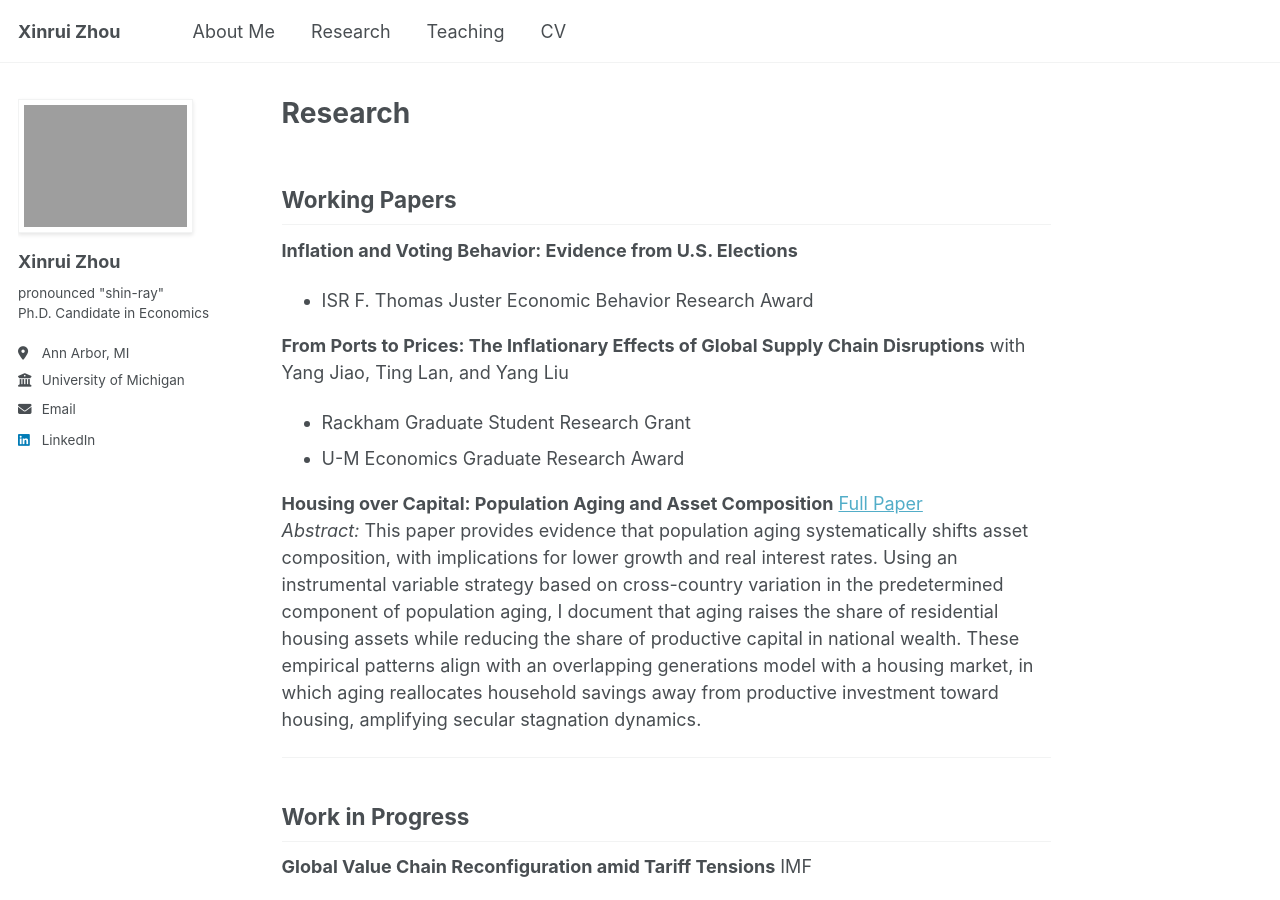
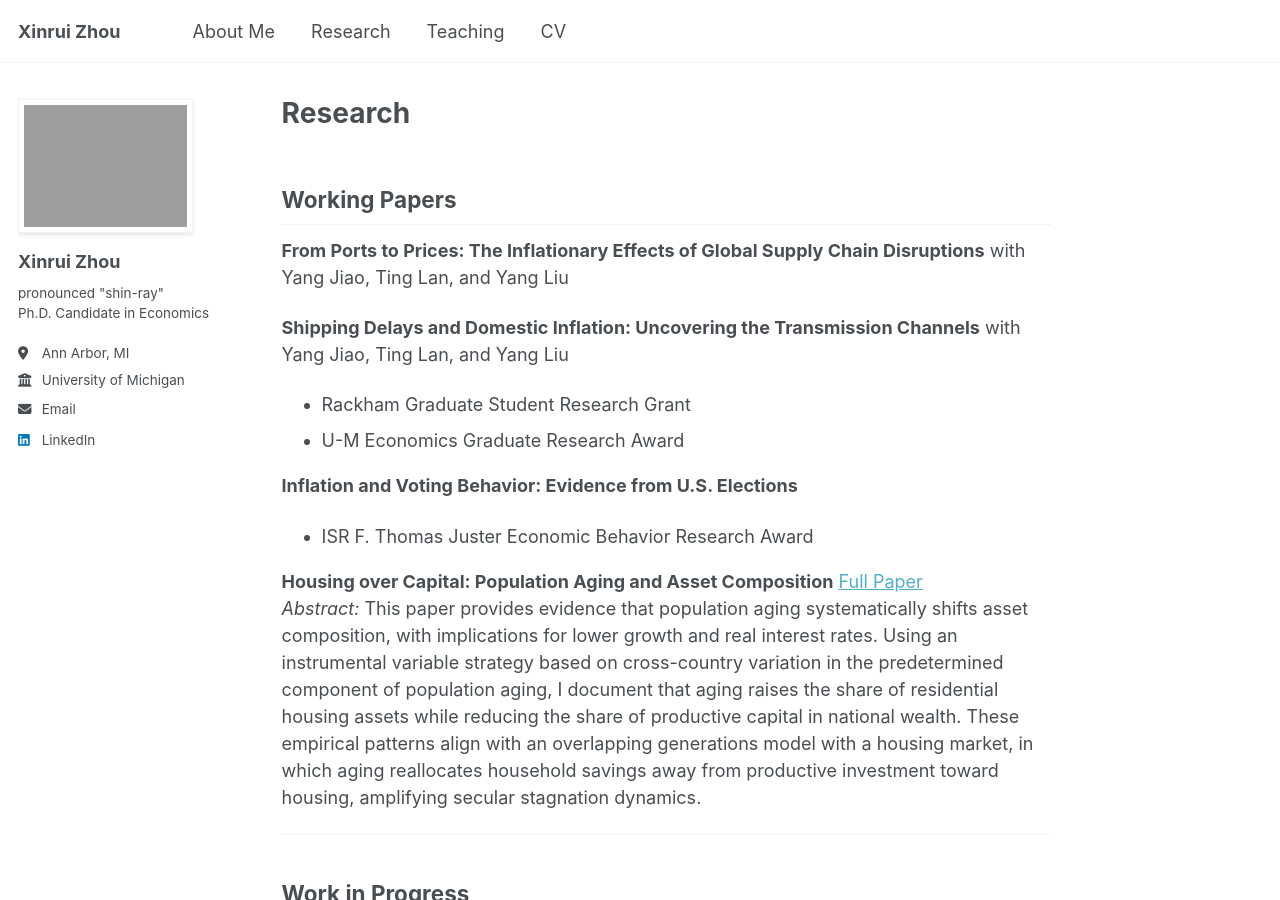
Before and after one commit to xruizhou/xruizhou.github.io, a Jekyll site: the page built from _pages/research.md, in a window 1280 px wide and 900 px high. Built offline with Jekyll 4.4.1, drawn with Linux system fonts in a browser that asks for light colours; a script that is not in the unit is left out.

Commit message:
Update research.md

```diff
--- a/_pages/research.md
+++ b/_pages/research.md
@@ -7,12 +7,14 @@ author_profile: ture
 
 ## Working Papers
 
+**From Ports to Prices: The Inflationary Effects of Global Supply Chain Disruptions** with Yang Jiao, Ting Lan, and Yang Liu
+
+**Shipping Delays and Domestic Inflation: Uncovering the Transmission Channels** with Yang Jiao, Ting Lan, and Yang Liu
+- Rackham Graduate Student Research Grant
+- U-M Economics Graduate Research Award
+
 **Inflation and Voting Behavior: Evidence from U.S. Elections**
 - ISR F. Thomas Juster Economic Behavior Research Award
-
-**From Ports to Prices: The Inflationary Effects of Global Supply Chain Disruptions** with Yang Jiao, Ting Lan, and Yang Liu
-- Rackham Graduate Student Research Grant
-- U-M Economics Graduate Research Award
 
 **Housing over Capital: Population Aging and Asset Composition** [Full Paper](/files/aging_asset_comp.pdf)
 *Abstract:* This paper provides evidence that population aging systematically shifts asset composition, with implications for lower growth and real interest rates. Using an instrumental variable strategy based on cross-country variation in the predetermined component of population aging, I document that aging raises the share of residential housing assets while reducing the share of productive capital in national wealth. These empirical patterns align with an overlapping generations model with a housing market, in which aging reallocates household savings away from productive investment toward housing, amplifying secular stagnation dynamics.
```
